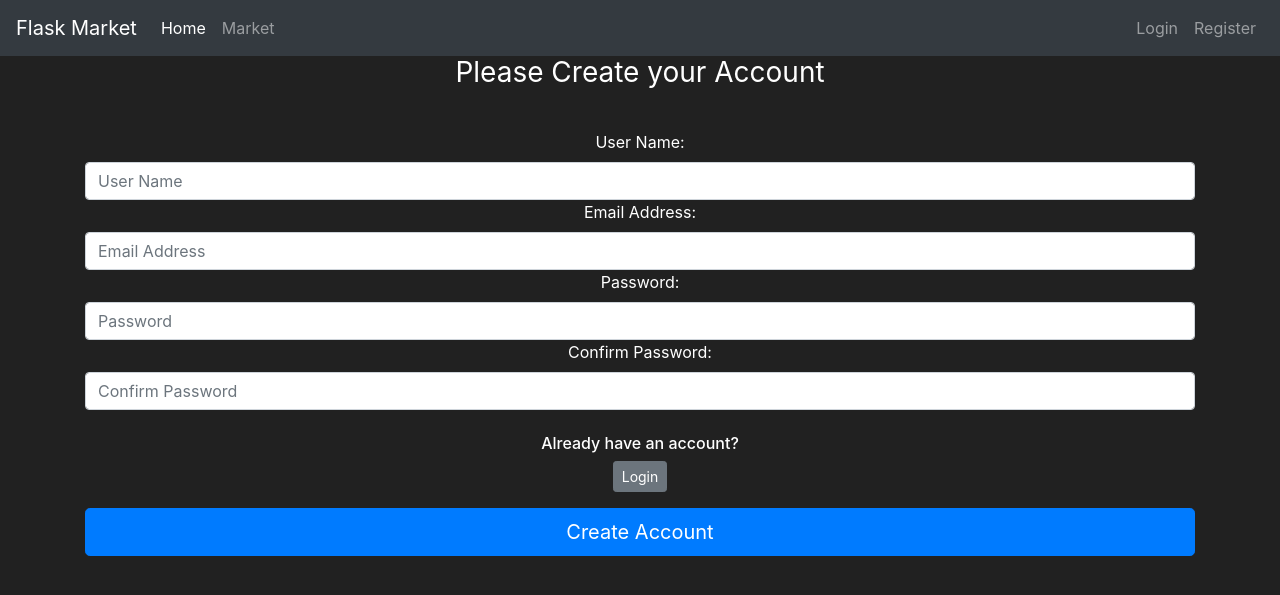
After one commit to MyTestAccou/FlaskEcom, a Flask app: page /register in a window 1280 px wide. The commit adds this page. Shown: the top 595 px of the page. Run offline with Flask 2, Linux system fonts and the light colour scheme; some libraries are stand-ins or nearby versions.

Commit message:
Second commit

```diff
--- /dev/null
+++ b/app/market/forms.py
@@ -0,0 +1,29 @@
+from flask_wtf import FlaskForm
+from wtforms import StringField, PasswordField, SubmitField
+from wtforms.validators import Length, EqualTo, Email, DataRequired, ValidationError
+from market.models import User
+
+
+class RegisterForm(FlaskForm):
+
+    def validate_username(self, username_to_check):
+        user = User.query.filter_by(username=username_to_check.data).first()
+        if user:
+            raise ValidationError('Username already exists! Please try a different username ')
+
+    def validate_email_address(self, email_address_to_check):
+        email_address = User.query.filter_by(email_address=email_address_to_check.data).first()
+        if email_address:
+            raise ValidationError('Email address already exists! Please try a different email address')
+
+    username = StringField(label='User Name:', validators=[Length(min=2, max=30), DataRequired()])
+    email_address = StringField(label='Email Address:', validators=[Email(), DataRequired()])
+    password1 = PasswordField(label='Password:', validators=[Length(min=6), DataRequired()])
+    password2 = PasswordField(label='Confirm Password:', validators=[EqualTo('password1'), DataRequired()])
+    submit = SubmitField(label='Create Account')
+
+
+class LoginForm(FlaskForm):
+    username = StringField(label='User Name', validators=[DataRequired()])
+    password = PasswordField(label='Password', validators=[DataRequired()])
+    submit = SubmitField(label='Sign in')
--- /dev/null
+++ b/app/market/routes.py
@@ -0,0 +1,48 @@
+from market import app
+from flask import render_template,redirect,url_for, flash, get_flashed_messages
+from market.models import Item, User
+from market import db
+from flask_login import login_user
+
+from market.forms import RegisterForm, LoginForm
+
+@app.route('/')
+@app.route('/home')
+def home_page():
+    return render_template('home.html')
+
+@app.route('/market')
+def market_page():
+    items = Item.query.all()
+    return render_template('market.html', items=items)
+
+@app.route('/register', methods=['GET', 'POST'])
+def register_page():
+    form = RegisterForm()
+    if form.validate_on_submit():
+        user_to_create = User(username=form.username.data,
+                            email_address=form.email_address.data,
+                            password=form.password1.data)
+        db.session.add(user_to_create)
+        db.session.commit()
+        return redirect(url_for('market_page'))
+    if form.errors != {}:   # if not err from validation
+        for err_msg in form.errors.values():
+            flash(f'There was an error with creating a user : {err_msg}', category='danger')
+
+    return render_template('register.html', form=form)
+
+
+@app.route('/login', methods=['GET', 'POST'])
+def login_page():
+    form = LoginForm()
+    if form.validate_on_submit():
+        attempted_user = User.query.filter_by(username=form.username.data).first()
+        if attempted_user and attempted_user.check_password_correction(attempted_password=form.password.data):
+            login_user(attempted_user)
+
+            flash(f'Success! You are logged in as: {attempted_user.username}', category='success')
+            return redirect(url_for('market_page'))
+        else:
+            flash('Username and password are not match ! Please try agan', category='danger')
+    return render_template('login.html', form=form)
--- a/app/templates/base.html
+++ b/app/market/templates/base.html
@@ -30,14 +30,26 @@
             </ul>
             <ul class="navbar-nav">
                 <li class="nav-item">
-                    <a class="nav-link" href="#">Login</a>
+                    <a class="nav-link" href="{{ url_for('login_page') }}">Login</a>
                 </li>
                 <li class="nav-item">
-                    <a class="nav-link" href="#">Register</a>
+                    <a class="nav-link" href="{{ url_for('register_page') }}">Register</a>
                 </li>
             </ul>
         </div>
       </nav>
+        {% with messages = get_flashed_messages(with_categories=True) %}
+            {% if messages %}
+                {% for category, message in messages %}
+                    <div class="alert alert-{{ category }}">
+                        <button type="button" class="m1-2 mb-1" data-dismiss="alert" aria-label="Close">
+                            <span aria-hidden="true">&times;</span>
+                        </button>
+                        {{ message }}
+                    </div>
+                {% endfor %}
+            {% endif %}
+        {% endwith %}
         {% block content %}
 
         {% endblock %}
--- a/app/templates/home.html
+++ b/app/market/templates/home.html
@@ -6,7 +6,8 @@
 
 {% block content %}
     This is content for the Home Page
-{% endblock %}    <nav class="navbar navbar-expand-md navbar-dark bg-dark">
+{% endblock %}
+    <nav class="navbar navbar-expand-md navbar-dark bg-dark">
     <a class="navbar-brand" href="#">Flask Market</a>
     <button class="navbar-toggler" type="button" data-toggle="collapse" data-target="#navbarNav">
       <span class="navbar-toggler-icon"></span>
--- /dev/null
+++ b/app/market/templates/register.html
@@ -0,0 +1,41 @@
+{% extends 'base.html' %}
+
+{% block title %}
+Register Page
+{% endblock %}
+
+{% block content %}
+<body class="text-center">
+    <div class="container">
+        <form method="POST" class="form-register" style="color: white;">
+            {{ form.hidden_tag() }}
+            <h1 class="h3 mb-3 font-weight-normal">
+                Please Create your Account
+            </h1>
+            <br>
+            {{ form.username.label() }}
+            {{ form.username(class="form-control", placeholder="User Name") }}
+
+            {{ form.email_address.label() }}
+            {{ form.email_address(class="form-control", placeholder="Email Address") }}
+
+            {{ form.password1.label() }}
+            {{ form.password1(class="form-control", placeholder="Password") }}
+
+            {{ form.password2.label() }}
+            {{ form.password2(class="form-control", placeholder="Confirm Password") }}
+
+
+            <br>
+
+            <div class="checkbox mb-3">
+                <h6>Already have an account?</h6>
+                <a class="btn btn-sm btn-secondary" href="{{ url_for('login_page') }}">Login</a>
+            </div>
+
+
+            {{ form.submit(class="btn btn-lg btn-block btn-primary") }}
+        </form>
+    </div>
+</body>
+{% endblock %}
--- /dev/null
+++ b/app/run.py
@@ -0,0 +1,6 @@
+from market import app
+
+
+
+if __name__ == '__main__':
+    app.run(debug=True)
```
Also changed, not shown: app/market.py (deleted, +0 -32 lines), app/market/__init__.py (added, +14 -0 lines), app/market/models.py (added, +39 -0 lines), app/market/templates/login.html (added, +33 -0 lines), app/market.db (deleted), app/market/market.db (added), app/market/templates/market.html (renamed from app/templates/market.html).
